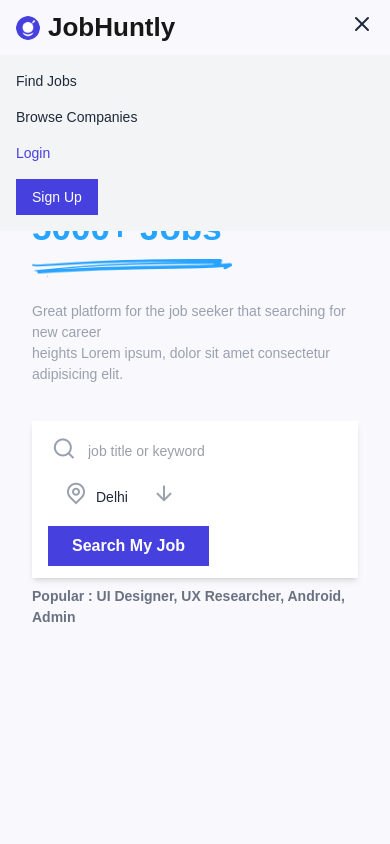
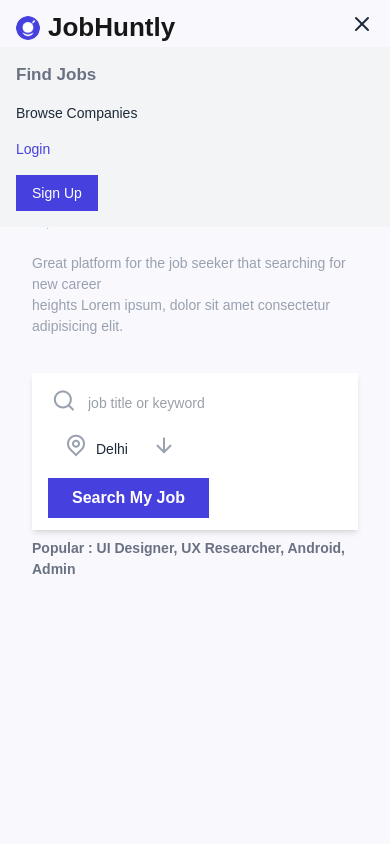
Before and after one commit to jyoti-pandey8/JobHuntly_, a Next.js app: page / in a window 390 px wide. Both pictures are taken after a click on the button 362 px from the left and 24 px from the top of the page. Shown: the top 844 px of the page. Built offline with nearby package versions, Linux system fonts and the light colour scheme.

Commit message:
Add initial changes

```diff
--- a/src/app/globals.css
+++ b/src/app/globals.css
@@ -12,12 +12,6 @@
   --font-mono: var(--font-geist-mono);
 }
 
-@media (prefers-color-scheme: dark) {
-  :root {
-    --background: #0a0a0a;
-    --foreground: #ededed;
-  }
-}
 
 body {
   background: var(--background);
--- a/src/components/organisms/Header.jsx
+++ b/src/components/organisms/Header.jsx
@@ -7,7 +7,7 @@ import { Menu, X, } from 'lucide-react';
   const [isOpen, setIsOpen] = useState(false);
 
   return (
-    <nav className="bg-gray-100 px-4 py-2 md:px-20 flex items-center justify-between bg-home relative">
+    <nav className="bg-gray-100 px-4 pt-2 md:px-20 flex items-center justify-between bg-home relative">
       <div className="flex items-center space-x-8">
         <div className="flex items-center space-x-2">
           <Image
@@ -52,9 +52,10 @@ import { Menu, X, } from 'lucide-react';
       <div
         className={`absolute top-full left-0 w-full bg-gray-100 flex flex-col space-y-4 p-4 md:hidden z-10 text-sm font-medium transform origin-top transition-all duration-300 ease-in-out ${isOpen ? 'scale-y-100 opacity-100' : 'scale-y-0 opacity-0 pointer-events-none'}`}
       >
-        <a href="#" className="text-gray-800 hover:text-blue-600">
-          Find Jobs
-        </a>
+
+        <Link href="/findjob" className="text-gray-500 hover:text-blue-600 text-[17px] font-bold ">
+            Find Jobs
+            </Link>
         <a href="#" className="text-gray-800 hover:text-blue-600">
           Browse Companies
         </a>
--- a/src/components/pages/LandingPage.jsx
+++ b/src/components/pages/LandingPage.jsx
@@ -213,7 +213,7 @@ const LandingPageComponent = () => {
   return (
     <>
       <HomeHeader />
-      <div className="flex flex-col items-left   px-8 lg:px-10 lg:mx-10 md:mx-10 md:px-10 py-10 mt-10  justify-top h-screen bg-gray-100 bg-home">
+      <div className="flex flex-col items-left   px-8  lg:px-20 md:px-10  py-10  justify-top h-screen bg-gray-100 bg-home">
         <h1 className="lg:text-[70px] text-[35px] font-semibold leading-[1.05] mb-0">
           Discover
           <br /> more than <br />
```
